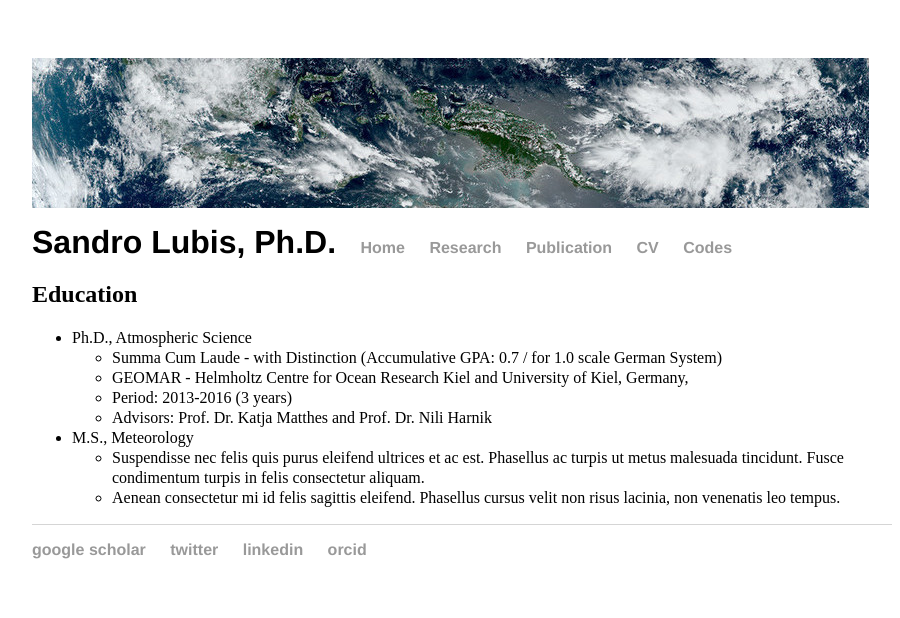
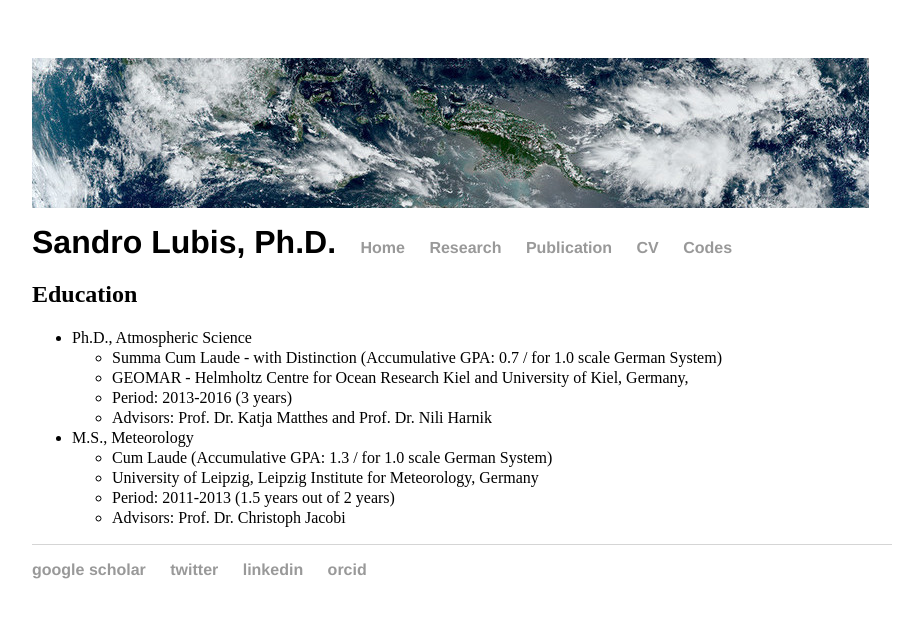
Before and after one commit to sandrolubis/sandrolubis.github.io, a Jekyll site: the page built from cv/index.html, in a window 1280 px wide. Shown: the top 618 px of the page, without its empty margins (276-1176 px from the left). Built offline with Jekyll 4.4.1, drawn with Linux system fonts in a browser that asks for light colours.

Commit message:
Update index.html

```diff
--- a/cv/index.html
+++ b/cv/index.html
@@ -15,8 +15,10 @@ title: CV | Sandro Lubis
 		</ul>
 		<li>M.S., Meteorology</li>
 		<ul style="line-height:1.25; width: 800px;">
-			<li>Suspendisse nec felis quis purus eleifend ultrices et ac est. Phasellus ac turpis ut metus malesuada tincidunt. Fusce condimentum turpis in felis consectetur aliquam.</li>
-			<li>Aenean consectetur mi id felis sagittis eleifend. Phasellus cursus velit non risus lacinia, non venenatis leo tempus.</li>
+			<li>Cum Laude (Accumulative GPA: 1.3 / for 1.0 scale German System)</li>
+			<li>University of Leipzig, Leipzig Institute for Meteorology, Germany</li>
+			<li>Period: 2011-2013 (1.5 years out of 2 years)</li>
+			<li> Advisors: Prof. Dr. Christoph Jacobi</li>
 		</ul>
 	</ul>
 </div>
```
